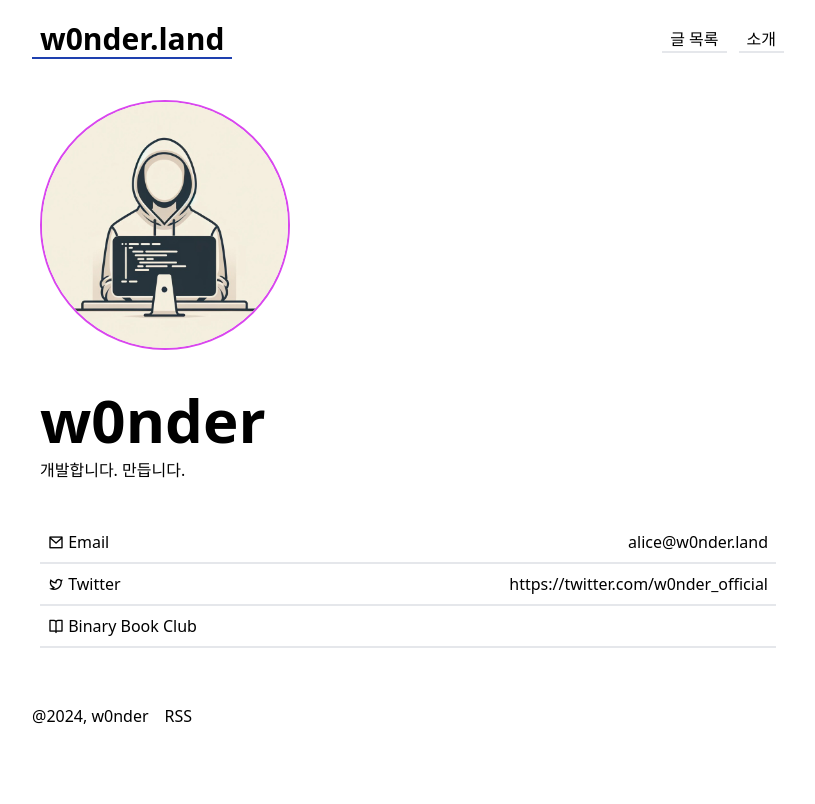
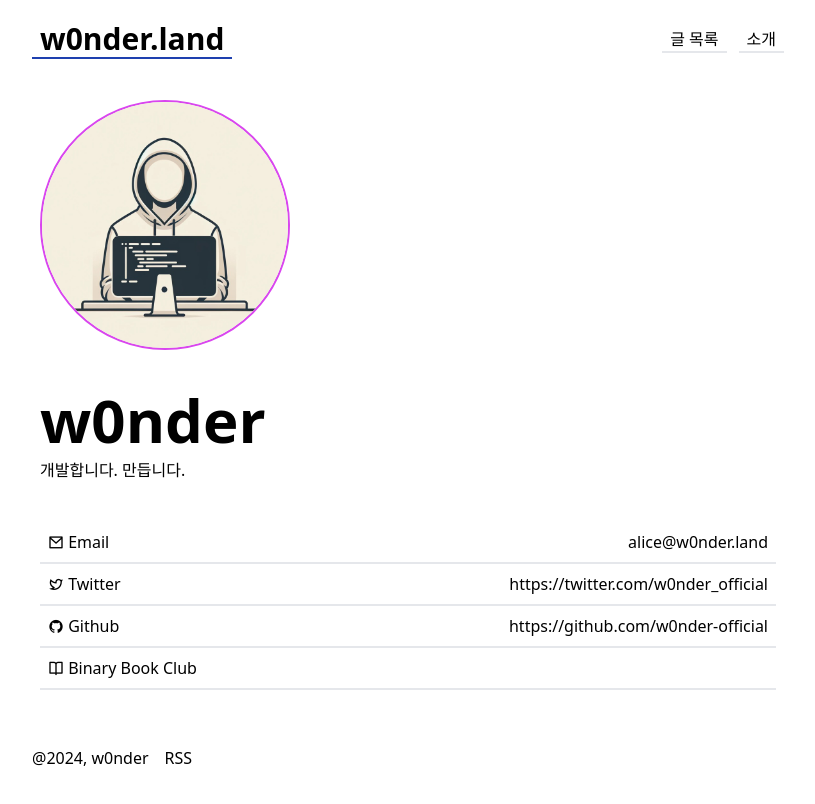
Before and after one commit to w0nder-official/w0nder.land, a Next.js app in the folder src/w0nder-land/: page /about in a window 1280 px wide. Shown: the top 804 px of the page, without its empty margins (232-1047 px from the left). Built offline with nearby package versions, Linux system fonts and the light colour scheme.

Commit message:
:adhesive_bandage: about 에 github 추가

```diff
--- a/src/w0nder-land/src/constants/common.ts
+++ b/src/w0nder-land/src/constants/common.ts
@@ -1,5 +1,6 @@
 export const Email = 'alice@w0nder.land';
 export const TwitterLink = 'https://twitter.com/w0nder_official';
+export const GithubLink = 'https://github.com/w0nder-official';
 
 export enum Environment {
   Local = 'local',
--- a/src/w0nder-land/src/pages/about/index.tsx
+++ b/src/w0nder-land/src/pages/about/index.tsx
@@ -2,7 +2,7 @@ import Image from 'next/image';
 import Link from 'next/link';
 import { ProfilePage, WithContext } from 'schema-dts';
 import { DefaultLayout } from '@/components/layouts/DefaultLayout';
-import { Email, TwitterLink } from '@/constants/common';
+import { Email, GithubLink, TwitterLink } from '@/constants/common';
 import { HeadContentMeta } from '@/components/common/HeadContentMeta';
 import { Configure } from '@/constants/configure';
 
@@ -63,6 +63,15 @@ const AboutPage = () => (
               <span>{TwitterLink}</span>
             </li>
           </Link>
+          <Link href={GithubLink} target="_blank">
+            <li className={LinkStyle}>
+              <span>
+                <i className="ri-github-fill" />
+                &nbsp;Github
+              </span>
+              <span>{GithubLink}</span>
+            </li>
+          </Link>
           <Link href={BinaryBookClubUrl} target="_blank">
             <li className={LinkStyle}>
               <span>
```
